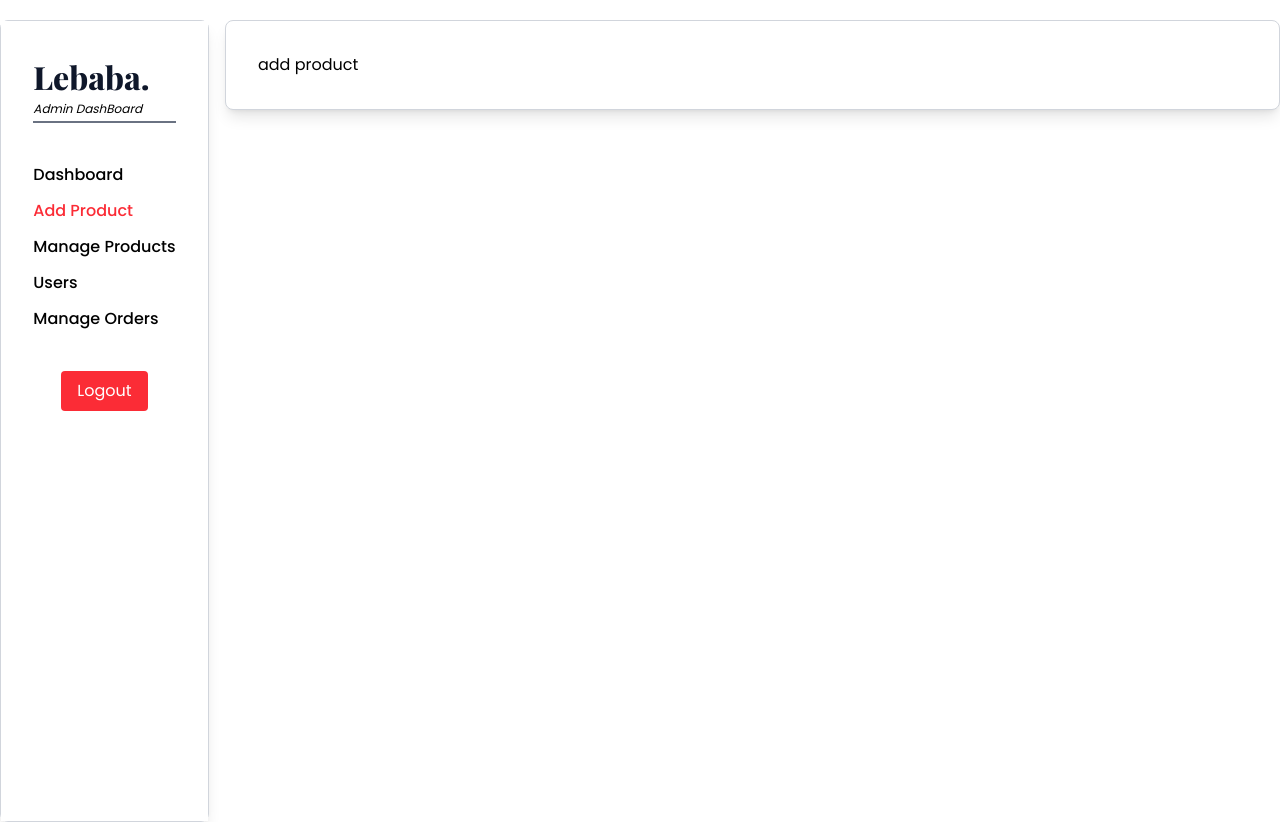
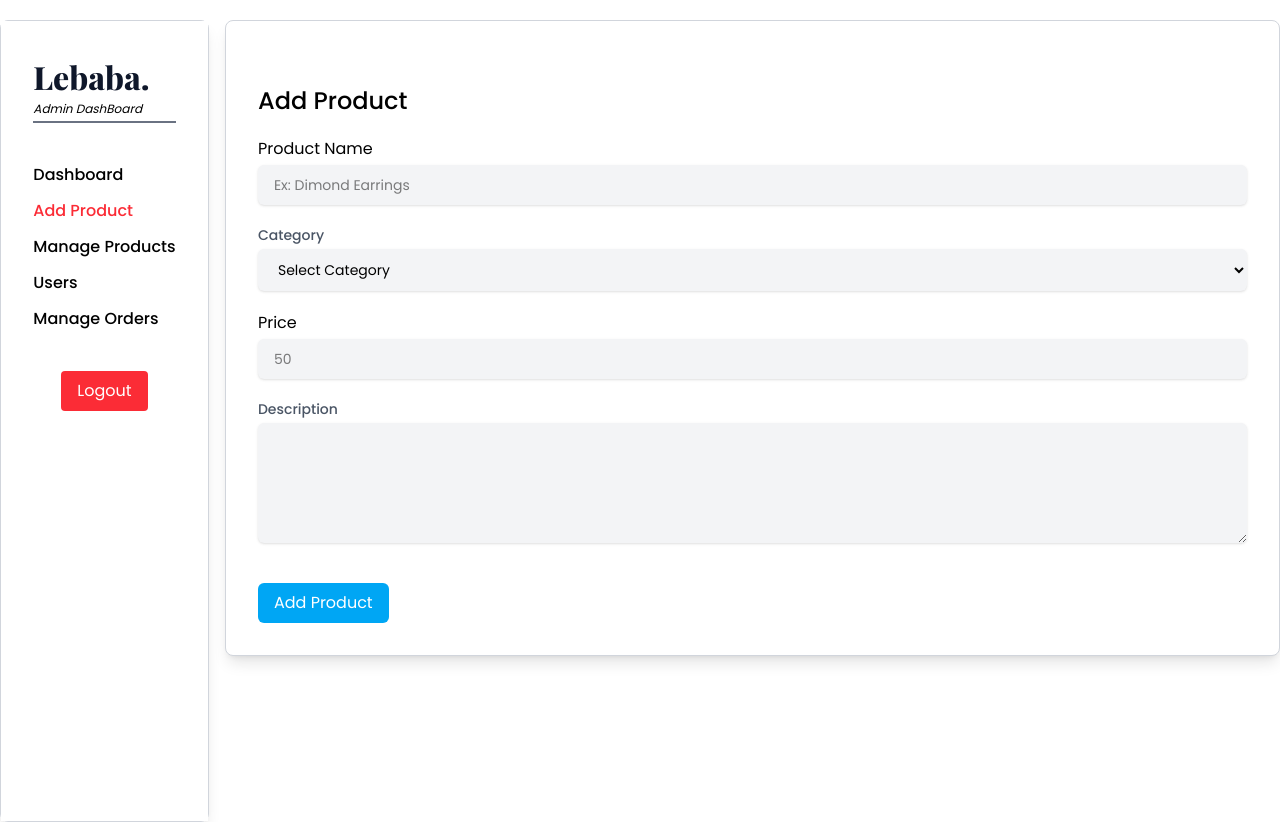
Before and after one commit to MdTaHin00/lebaba-E-commerce-project, a React (Vite) app in the folder client/: page /dashboard/add-product in a window 1280 px wide. Built offline with nearby package versions, Linux system fonts and the light colour scheme; sample sign-in values are in the browser's storage.

Commit message:
Add product design

```diff
--- /dev/null
+++ b/client/src/dashBoard/admin/addProduct/AddProduct.jsx
@@ -0,0 +1,95 @@
+import React, { useState } from 'react'
+import TextInput from './TextInput';
+import SelectInput from './SelectInput';
+
+
+const categories = [
+  { label: "Select Category", value: "" },
+  { label: "Accessories", value: "accessories" },
+  { label: "Dress", value: "dress" },
+  { label: "Jewellery", value: "jewellery" },
+  { label: "Cosmetics", value: "cosmetics" },
+]
+
+function AddProduct() {
+
+  const [product, setProduct] = useState({
+    name: '',
+    category: '',
+    description: '',
+    price: '',
+    color: ''
+  })
+
+  const handelChange = (e) => {
+    const { name, value } = e.target;
+    setProduct({
+      ...product,
+      [name]: value
+    })
+  }
+
+  const handelSubmit = (e) => {
+    e.preventDefault()
+    console.log(product.name);
+    console.log(product.category);
+
+  }
+
+  return (
+    <div className='container mx-auto mt-8'>
+      <h2 className='text-2xl font-medium'>Add Product</h2>
+      <form onSubmit={handelSubmit} className='space-y-5 mt-5'>
+        <TextInput
+          label="Product Name"
+          name="name"
+          placeholder="Ex: Dimond Earrings"
+          value={product.name}
+          onChange={handelChange}
+          type="text"
+        />
+
+        <SelectInput
+          label="Category"
+          name="category"
+          value={product.category}
+          onChange={handelChange}
+          options={categories}
+        />
+
+        <TextInput
+          label="Price"
+          name="price"
+          placeholder="50"
+          value={product.price}
+          onChange={handelChange}
+          type="number"
+        />
+
+        {/* image */}
+        <div></div>
+
+        {/* description */}
+
+        <div>
+          <label htmlFor=""  className='block text-sm font-medium text-gray-600'>Description</label>
+          <textarea
+            rows='5'
+            name="Description"
+            id="description"
+            value={product.description}
+            onChange={handelChange}
+            className='add-product-InputCSS'
+          />
+        </div>
+
+
+        {/* submit button */}
+        <button type='submit' className=' mt-5 text-white bg-sky-500 hover:bg-sky-600 px-4 py-2 rounded-md'>Add Product</button>
+
+      </form>
+    </div>
+  )
+}
+
+export default AddProduct
--- /dev/null
+++ b/client/src/dashBoard/admin/addProduct/SelectInput.jsx
@@ -0,0 +1,25 @@
+import React from 'react'
+
+function SelectInput({ label, name, value, onChange, options }) {
+    return (
+        <div>
+            <label className='block text-sm font-medium text-gray-600'>{label}</label>
+
+            <select
+                name={name}
+                id={name}
+                value={value}
+                onChange={onChange}
+                className='add-product-InputCSS'
+            >
+                {
+                    options.map((option, index) => (
+                        <option key={index} value={option.value}>{option.label}</option>
+                    ))
+                }
+            </select>
+        </div>
+    )
+}
+
+export default SelectInput
--- /dev/null
+++ b/client/src/dashBoard/admin/addProduct/TextInput.jsx
@@ -0,0 +1,19 @@
+import React from 'react'
+
+function TextInput({label,name,placeholder,value,onChange,type}) {
+  return (
+    <div>
+       <label htmlFor={name}>{label}</label>
+       <input
+       type={type}
+       name={name}
+       placeholder={placeholder}
+       value={value}
+       onChange={onChange}
+       className='add-product-InputCSS'
+       />
+    </div>
+  )
+}
+
+export default TextInput
--- a/client/src/routes/Router.jsx
+++ b/client/src/routes/Router.jsx
@@ -19,6 +19,7 @@ import UserProfile from "../dashBoard/user/profile/UserProfile";
 import AdminDashMain from "../dashBoard/admin/adminDashBoard/AdminDashMain";
 import ManageUsers from "../dashBoard/admin/adminUser/ManageUsers";
 import ManageOrders from "../dashBoard/admin/adminOrders/ManageOrders";
+import AddProduct from "../dashBoard/admin/addProduct/AddProduct";
 
 const router = createBrowserRouter([
     {
@@ -113,7 +114,7 @@ const router = createBrowserRouter([
             },
             {
                 path:"add-product",
-                element:<PrivateRoute role="admin"><div>add product</div></PrivateRoute>
+                element:<PrivateRoute role="admin"><AddProduct/></PrivateRoute>
             },
             {
                 path:"manage-products",
```
